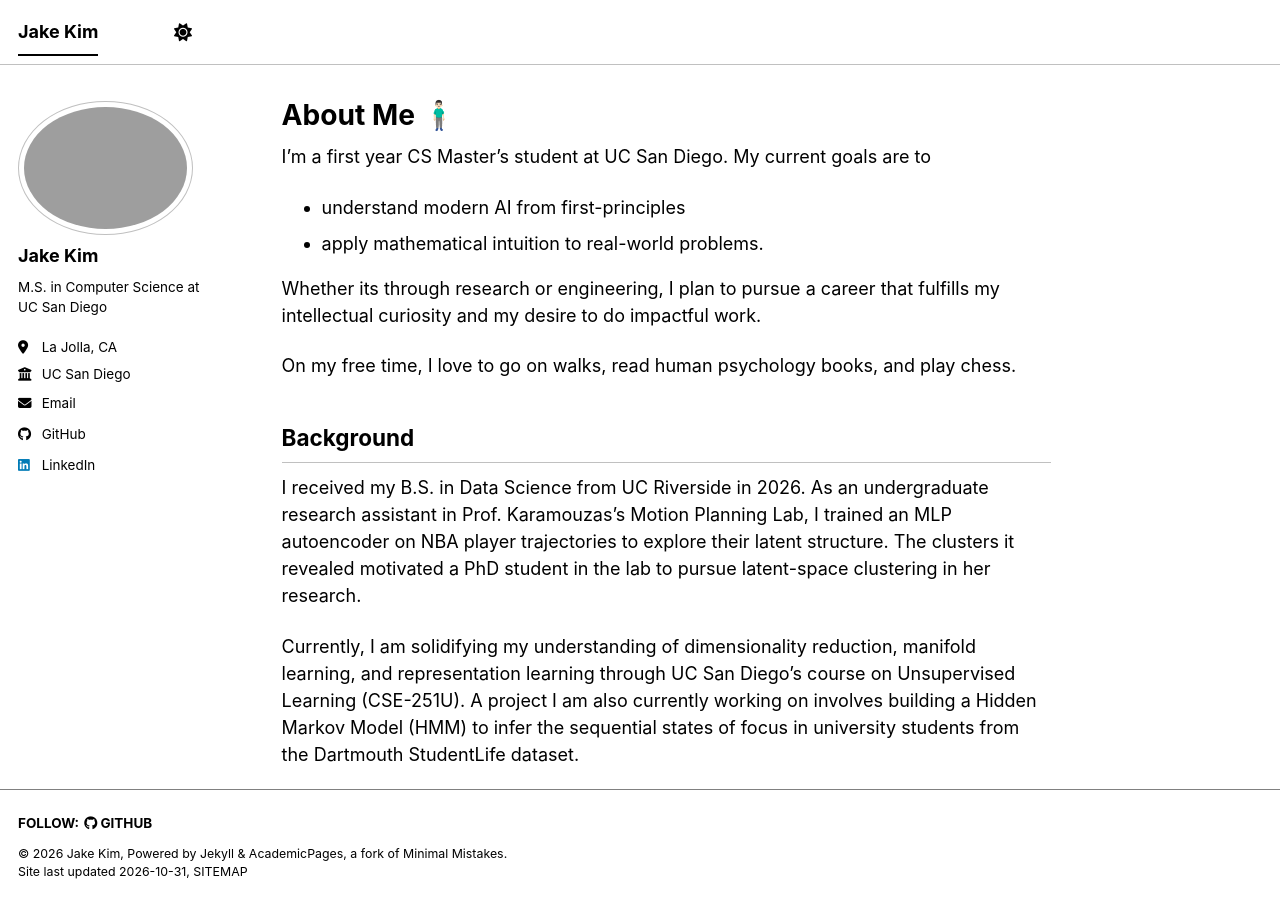
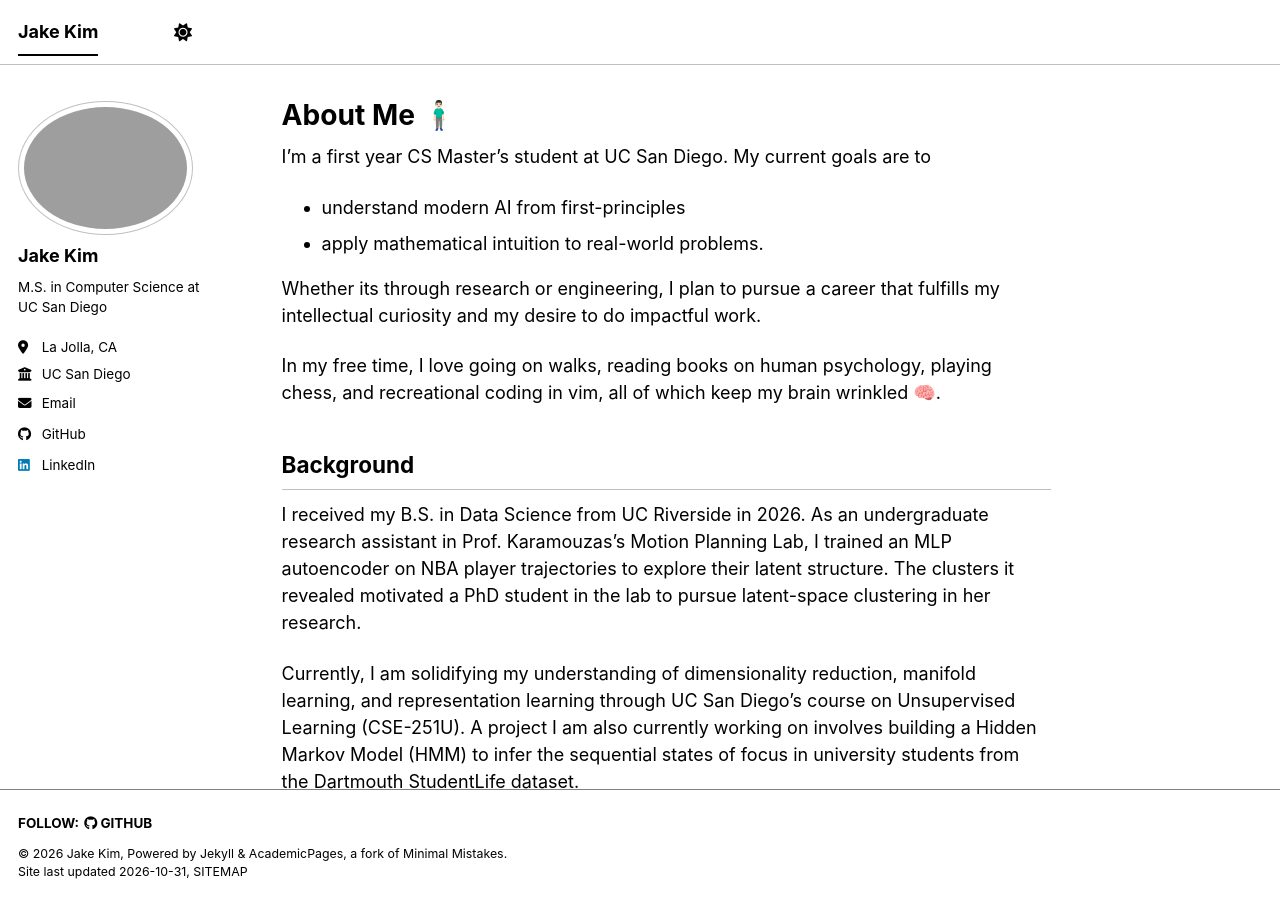
Before and after one commit to jakecreate/jakecreate.github.io, a Jekyll site: the page built from _pages/about.md, in a window 1280 px wide and 900 px high. Built offline with Jekyll 4.4.1, drawn with Linux system fonts in a browser that asks for light colours; a style sheet for code colours, icons or effects is not loaded.

Commit message:
add personal note

```diff
--- a/_pages/about.md
+++ b/_pages/about.md
@@ -13,8 +13,7 @@ I'm a first year CS Master's student at UC San Diego. My current goals are to
 
 Whether its through research or engineering, I plan to pursue a career that fulfills my intellectual curiosity and my desire to do impactful work.
 
-On my free time, I love to go on walks, read human psychology books, and play chess.
-
+In my free time, I love going on walks, reading books on human psychology, playing chess, and recreational coding in vim, all of which keep my brain wrinkled 🧠.
 
 ## Background
 I received my B.S. in Data Science from UC Riverside in 2026. As an undergraduate research assistant in Prof. Karamouzas’s Motion Planning Lab, I trained an MLP autoencoder on NBA player trajectories to explore their latent structure. The clusters it revealed motivated a PhD student in the lab to pursue latent-space clustering in her research.
```
